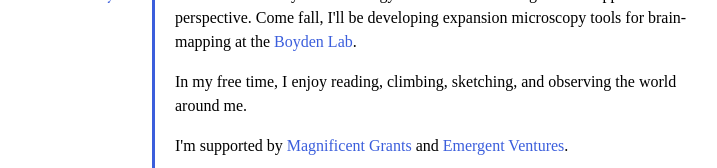
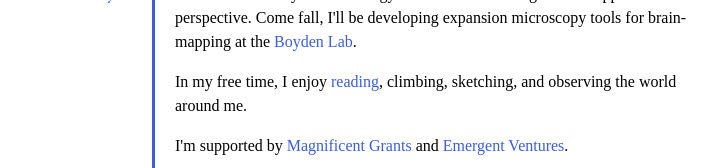
Before and after one commit to linjames0/jameslin.bio, a Next.js app: page / in a window 1280 px wide. Shown: the part 279-447 px from the top of the page, without its empty margins (232-949 px from the left). Built offline with nearby package versions, Linux system fonts and the light colour scheme.

Commit message:
added reading list

```diff
--- a/src/app/page.js
+++ b/src/app/page.js
@@ -11,7 +11,7 @@ export default function Page() {
                 I‘m interested in synthetic biology and machine learning from an applied perspective. Come fall, I'll be developing expansion microscopy tools for brain-mapping at the <a href="https://synthneuro.org/">Boyden Lab</a>.
             </p>
             <p>
-                In my free time, I enjoy reading, climbing, sketching, and observing the world around me.
+                In my free time, I enjoy <a href="https://linjames.notion.site/bbbf004605d6430f8965e76634ba54c1?v=76c6a8574223459996028924ac5e66bd&pvs=4">reading</a>, climbing, sketching, and observing the world around me.
             </p>
             <p>
                 I'm supported by <a href="https://www.magnificentgrants.com/">Magnificent Grants</a> and <a href="https://www.mercatus.org/emergent-ventures">Emergent Ventures</a>.
```
